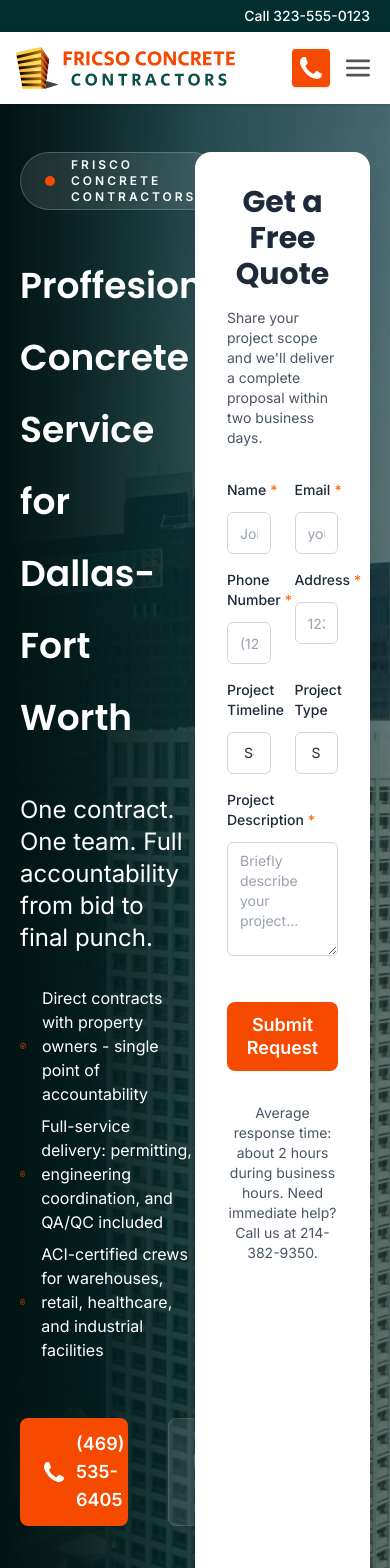
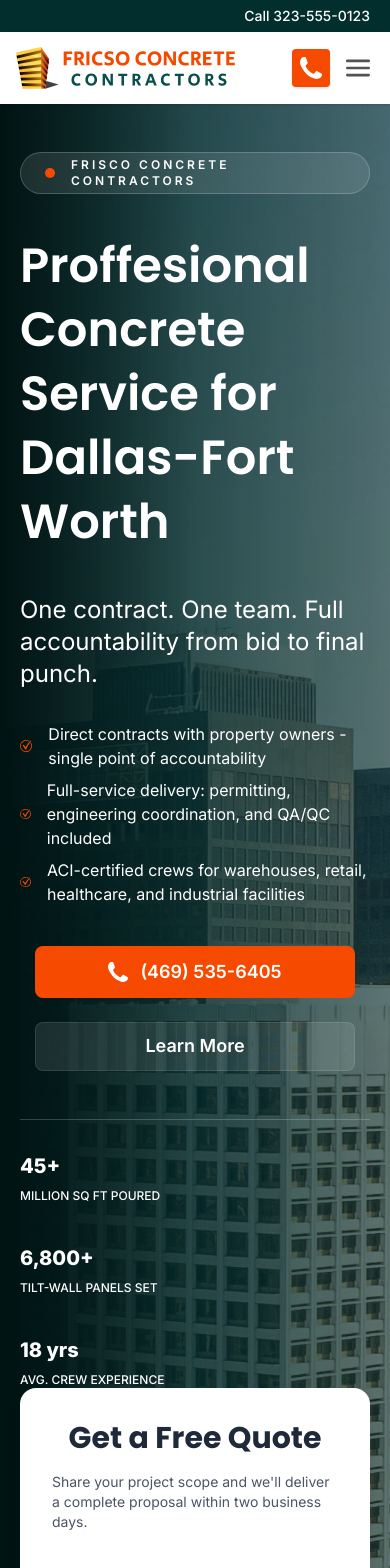
Before and after one commit to fahimurReza/site-template-gmbkingdom, a Next.js app: page / in a window 390 px wide. Shown: the top 1568 px of the page. Built offline with nearby package versions, Linux system fonts and the light colour scheme.

Commit message:
(ui) :responsive-Hero-01

```diff
--- a/app/(home)/components/hero-section/CallToAction.tsx
+++ b/app/(home)/components/hero-section/CallToAction.tsx
@@ -3,14 +3,14 @@ import Button from "@/components/ui/Button";
 
 const CallToAction = () => {
   return (
-    <div className="flex gap-10 mt-14">
+    <div className="flex flex-col sm:flex-row gap-6 sm:gap-10 mt-10 md:mt-14 items-center justify-center">
       <CallButton
         variant="primary"
-        className="w-64"
+        className="w-full sm:w-64 max-w-xs"
         phoneNumber="+14695356405"
         displayText="(469) 535-6405"
       />
-      <Button variant="transparent" className="w-68">
+      <Button variant="transparent" className="w-full sm:w-68 max-w-xs">
         Learn More
       </Button>
     </div>
--- a/app/(home)/components/hero-section/Content.tsx
+++ b/app/(home)/components/hero-section/Content.tsx
@@ -13,7 +13,7 @@ const Content = () => {
         </span>
         FRISCO CONCRETE CONTRACTORS
       </div>
-      <h1 className="text-4xl md:text-5xl lg:text-6xl font-semibold my-10 leading-18">
+      <h1 className="text-5xl lg:text-6xl font-semibold my-10 leading-16 lg:leading-18">
         Proffesional Concrete Service for Dallas-Fort Worth
       </h1>
       <p className="text-2xl">
--- a/app/(home)/components/hero-section/Hero.tsx
+++ b/app/(home)/components/hero-section/Hero.tsx
@@ -57,13 +57,13 @@ export default function Hero() {
       <div className="absolute inset-0 bg-linear-to-r from-brand-teal to-brand-teal/60 -z-10" />
       <div className="absolute inset-0 bg-linear-to-r from-black/60 via-black/10 to-black/10 -z-10" />
 
-      <div className="grid grid-cols-2 base-padding py-12">
+      <div className="grid grid-rows-2 lg:grid-cols-2 base-padding py-12">
         <div className="relative z-10 text-left">
           <Content />
           <CallToAction />
           <TrackRecord />
         </div>
-        <div className="flex justify-end relative z-10">
+        <div className="flex lg:justify-end relative z-10">
           <QuoteForm
             title="Get a Free Quote"
             subtitle="Share your project scope and we'll deliver a complete proposal within two business days."
```
